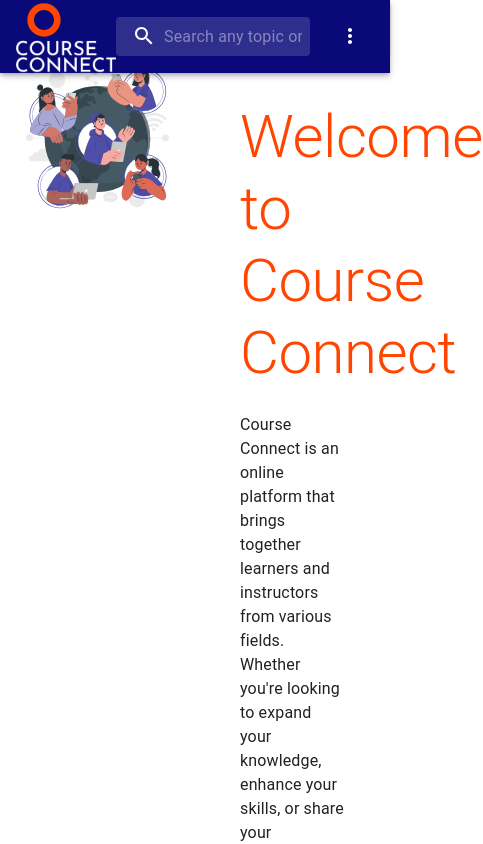
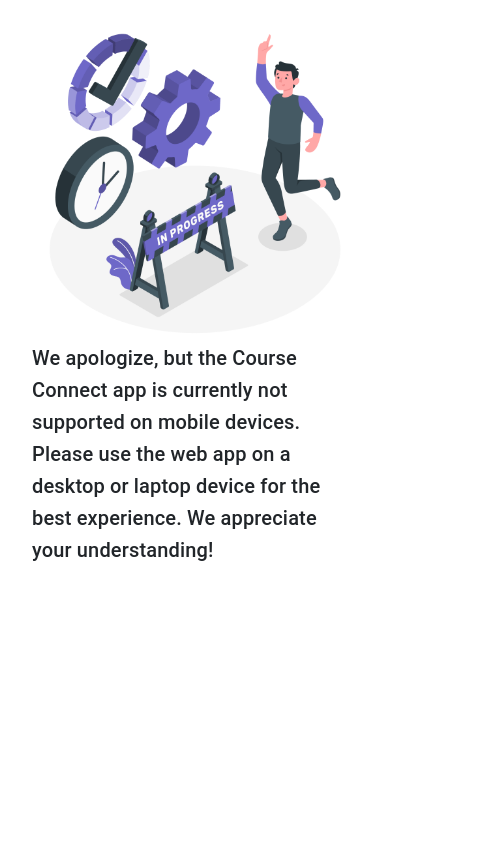
Before and after one commit to abhishek0493/CourseConnect, a React (Create React App) app in the folder client/: page / in a window 390 px wide. Shown: the top 844 px of the page, 483 px wide, since content can reach past the window. Built offline with nearby package versions, Linux system fonts and the light colour scheme; no server answers.

Commit message:
No Mobile access message

```diff
--- a/client/src/App.js
+++ b/client/src/App.js
@@ -22,11 +22,14 @@
 import Requests from './pages/Dashboard/Requests';
 import CommunityRequests from './pages/Dashboard/CommunityRequests';
 import NoAccess from './pages/NoAccess/NoAccess';
-import LoginNew from './pages/Login/LoginNew';
 import SavedThreads from './pages/Dashboard/SavedThreads';
 import SearchResults from './pages/Dashboard/SearchResults';
+import MobileNotSupported from './pages/NoAccess/MobileNotSupported';
 
 function App() {
+  const mobileScreenWidth = 768;
+  const isMobile = window.innerWidth < mobileScreenWidth;
+
   const [userTypes, setUserTypes] = useState([]);
   const [accessTypes, setAccessTypes] = useState([]);
   const [categories, setCategories] = useState([]);
@@ -135,10 +138,14 @@
         <Routes>
           <Route
             element={
-              <LayoutMain
-                isLoggedIn={isLoggedIn}
-                triggerAuthUpdate={handleUpdateTrigger}
-              />
+              isMobile ? (
+                <MobileNotSupported />
+              ) : (
+                <LayoutMain
+                  isLoggedIn={isLoggedIn}
+                  triggerAuthUpdate={handleUpdateTrigger}
+                />
+              )
             }
           >
             <Route path="/" element={<Home />} />
--- /dev/null
+++ b/client/src/pages/NoAccess/MobileNotSupported.js
@@ -0,0 +1,20 @@
+import React from 'react';
+import image from '../../images/mobile.png';
+import { Container, Box, Typography } from '@mui/material';
+
+const MobileNotSupported = () => {
+  return (
+    <Container component={'main'}>
+      <Box sx={{ alignItems: 'center', p: 2 }}>
+        <img src={image} style={{ width: '100%' }}></img>
+        <Typography variant="h6" component={'p'}>
+          We apologize, but the Course Connect app is currently not supported on
+          mobile devices. Please use the web app on a desktop or laptop device
+          for the best experience. We appreciate your understanding!
+        </Typography>
+      </Box>
+    </Container>
+  );
+};
+
+export default MobileNotSupported;
```
Also changed, not shown: client/src/images/mobile.png (added).
